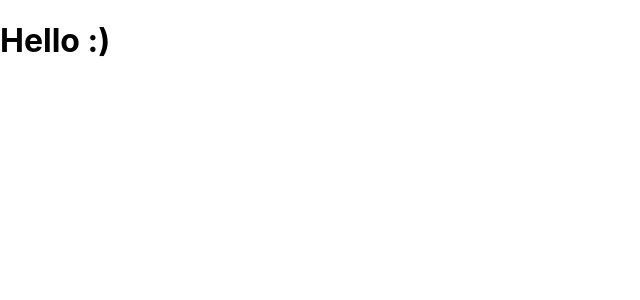
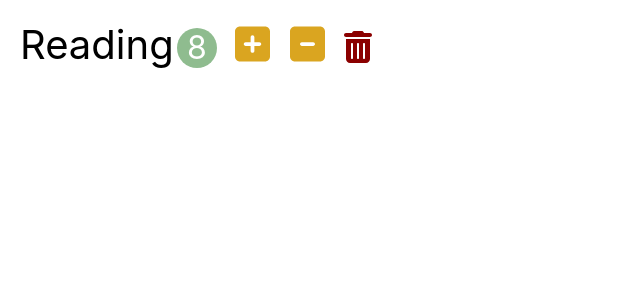
Before and after one commit to inhwa1025/learn-react, a React (Create React App) app in the folder habit-tracker/: page / in a window 1280 px wide. Shown: the top 300 px of the page, without its empty margins (0-640 px from the left). Built offline with nearby package versions, Linux system fonts and the light colour scheme.

Commit message:
Add habit component

```diff
--- a/habit-tracker/package.json
+++ b/habit-tracker/package.json
@@ -3,6 +3,7 @@
   "version": "0.1.0",
   "private": true,
   "dependencies": {
+    "@fortawesome/fontawesome-free": "^6.0.0",
     "@testing-library/jest-dom": "^5.14.1",
     "@testing-library/react": "^12.0.0",
     "@testing-library/user-event": "^13.2.1",
--- a/habit-tracker/src/app.css
+++ b/habit-tracker/src/app.css
@@ -1,38 +1,45 @@
-.App {
-  text-align: center;
+button {
+  outline: none;
+  border: 0;
+  cursor: pointer;
 }
 
-.App-logo {
-  height: 40vmin;
-  pointer-events: none;
+.habit {
+  font-size: 2.5rem;
+  padding: 0.5em;
+  list-style: none;
 }
 
-@media (prefers-reduced-motion: no-preference) {
-  .App-logo {
-    animation: App-logo-spin infinite 20s linear;
-  }
+.habit-count {
+  display: inline-block;
+  text-align: center;
+  font-size: 2rem;
+  width: 2.5rem;
+  height: 2.5rem;
+  line-height: 2.5rem;
+  margin-left: 0.2rem;
+  margin-right: 0.5rem;
+  background-color: darkseagreen;
+  color: white;
+  border-radius: 50%;
 }
 
-.App-header {
-  background-color: #282c34;
-  min-height: 100vh;
-  display: flex;
-  flex-direction: column;
-  align-items: center;
-  justify-content: center;
-  font-size: calc(10px + 2vmin);
-  color: white;
+.habit-button {
+  font-size: 2.5rem;
+  margin: 0 0.1em;
+  background-color: transparent;
 }
 
-.App-link {
-  color: #61dafb;
+.habit-button:hover {
+  opacity: 0.8;
 }
 
-@keyframes App-logo-spin {
-  from {
-    transform: rotate(0deg);
-  }
-  to {
-    transform: rotate(360deg);
-  }
+.habit-increase,
+.habit-decrease {
+  color: goldenrod;
 }
+
+.habit-delete {
+  font-size: 2rem;
+  color: darkred;
+}
--- a/habit-tracker/src/app.jsx
+++ b/habit-tracker/src/app.jsx
@@ -1,8 +1,9 @@
 import './app.css';
+import Habit from './components/habit';
 
 function App() {
   return (
-    <h1>Hello :)</h1>
+    <Habit />
   );
 }
 
--- /dev/null
+++ b/habit-tracker/src/components/habit.jsx
@@ -0,0 +1,24 @@
+import React, { Component } from 'react';
+
+class Habit extends Component {
+    render() {
+        return (
+            <li className="habit">
+                <span className="habit-name">Reading</span>
+                <span className="habit-count">8</span>
+                <button className="habit-button habit-increase">
+                    <i className="fa-solid fa-square-plus"></i>
+                </button>
+                <button className="habit-button habit-decrease">
+                    <i className="fa-solid fa-square-minus"></i>
+                </button>
+                <button className="habit-button habit-delete">
+                    <i class="fa-solid fa-trash-can"></i>
+                </button>
+
+            </li>
+        );
+    }
+}
+
+export default Habit;
--- a/habit-tracker/src/index.js
+++ b/habit-tracker/src/index.js
@@ -2,6 +2,7 @@
 import ReactDOM from 'react-dom';
 import './index.css';
 import App from './app';
+import '@fortawesome/fontawesome-free/js/all.js';
 
 ReactDOM.render(
   <React.StrictMode>
```
Also changed, not shown: 1 other file (tests, documents, lock files or other folders).
